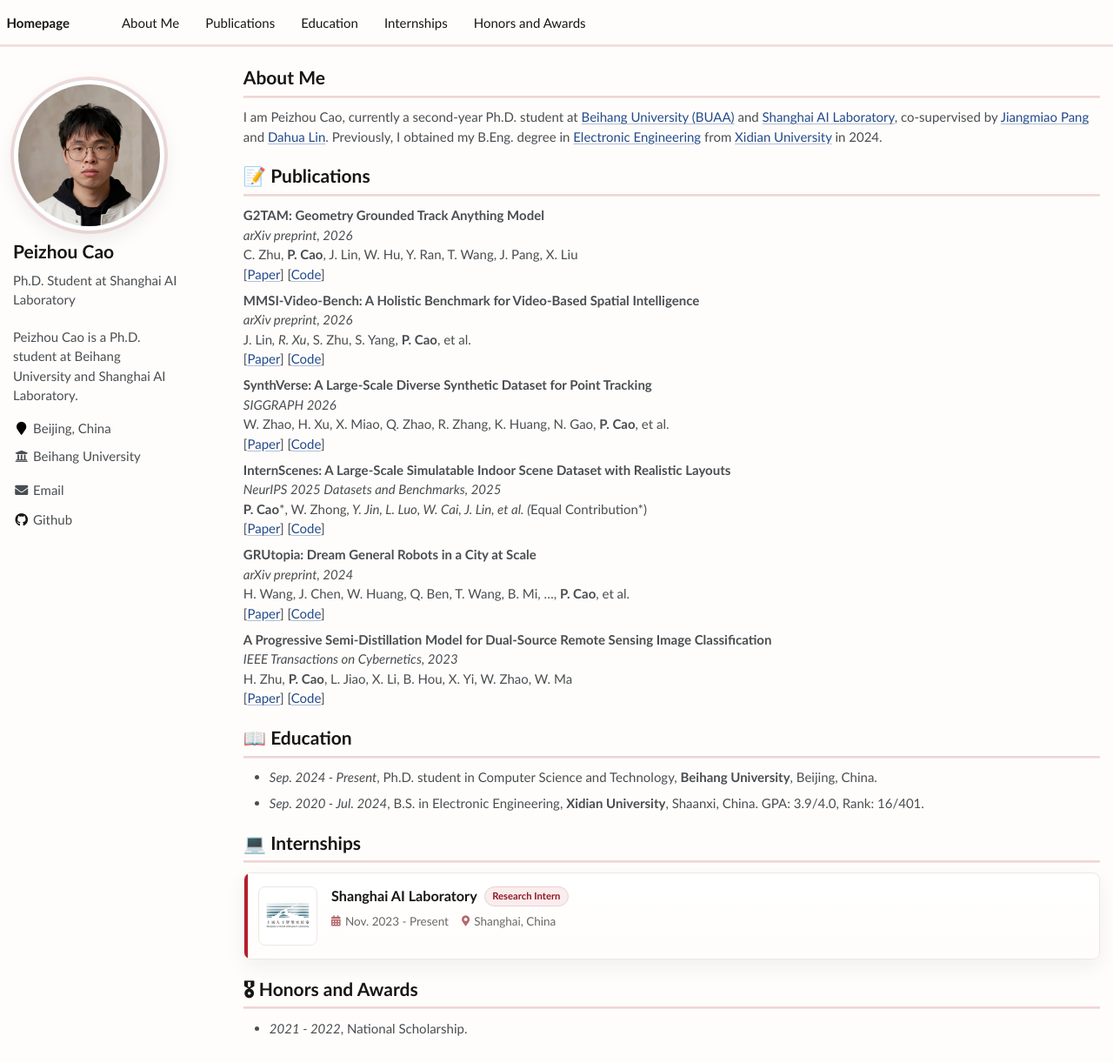
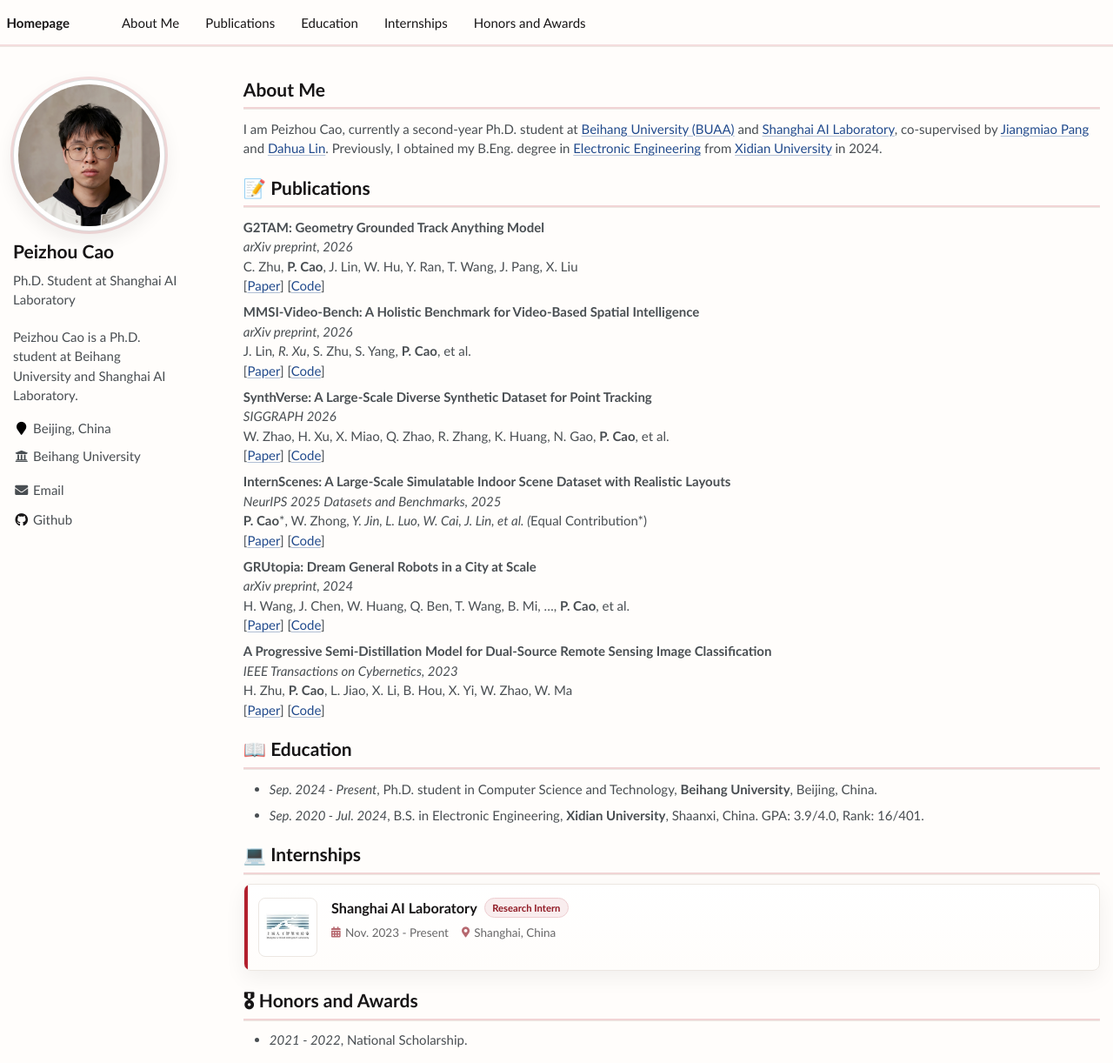
Before and after one commit to MarjordCpz/MarjordCpz.github.io, a Jekyll site: the page built from _pages/about.md, in a window 1280 px wide and 1222 px high. Shown: the whole window at 87% size. Built offline with Jekyll 4.4.1, drawn with Linux system fonts in a browser that asks for light colours.

```diff
--- a/_pages/about.md
+++ b/_pages/about.md
@@ -18,7 +18,7 @@ redirect_from:
 
 <span class='anchor' id='about-me'></span>
 
-# About Me
+<h1>About Me</h1>
 
 I am Peizhou Cao, currently a second-year Ph.D. student at [Beihang University (BUAA)](https://ev.buaa.edu.cn/) and [Shanghai AI Laboratory](https://www.shlab.org.cn/), co-supervised by [Jiangmiao Pang](http://oceanpang.github.io/) and [Dahua Lin](http://dahua.site/). Previously, I obtained my B.Eng. degree in [Electronic Engineering](https://ensee.xidian.edu.cn/) from [Xidian University](https://www.xidian.edu.cn/) in 2024.
 
```
